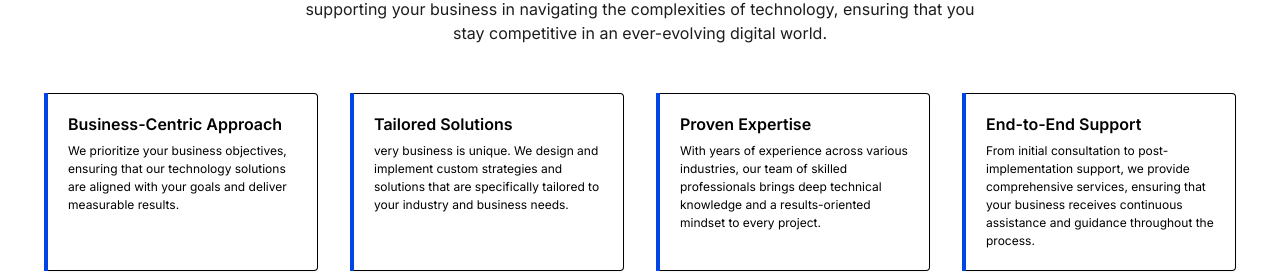
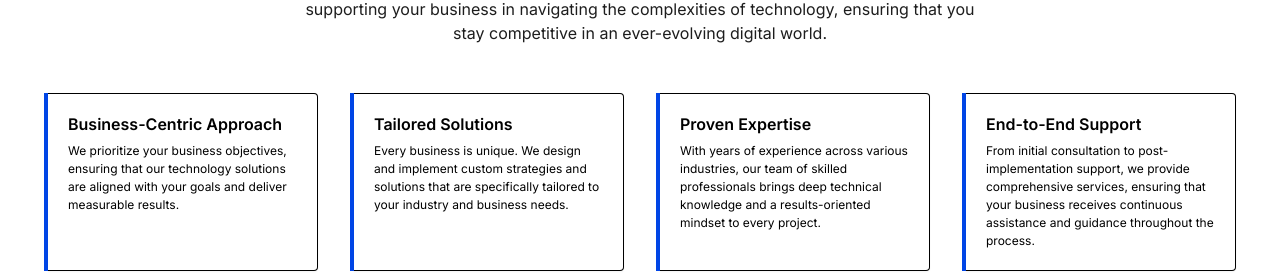
Before and after one commit to workidco/onetekus.com, a Next.js app: page / in a window 1280 px wide. Shown: the part 3257-3530 px from the top of the page. Built offline with nearby package versions, Linux system fonts and the light colour scheme.

Commit message:
spelling corrections in about us section

```diff
--- a/constants/AboutUsContent.js
+++ b/constants/AboutUsContent.js
@@ -5,7 +5,7 @@ export const AboutUsContent = [
     },
     {
         title: "Tailored Solutions",
-        description: "very business is unique. We design and implement custom strategies and solutions that are specifically tailored to your industry and business needs."
+        description: "Every business is unique. We design and implement custom strategies and solutions that are specifically tailored to your industry and business needs."
     },
     {
         title: "Proven Expertise ",
```
